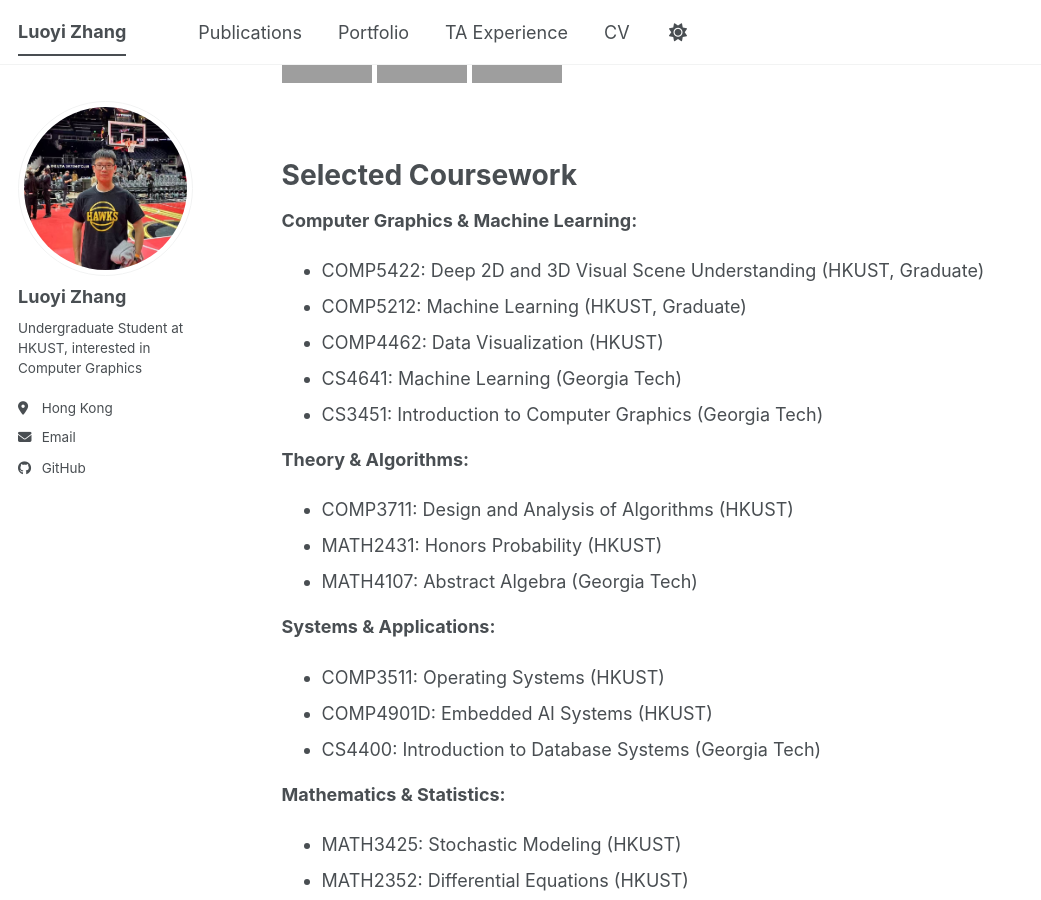
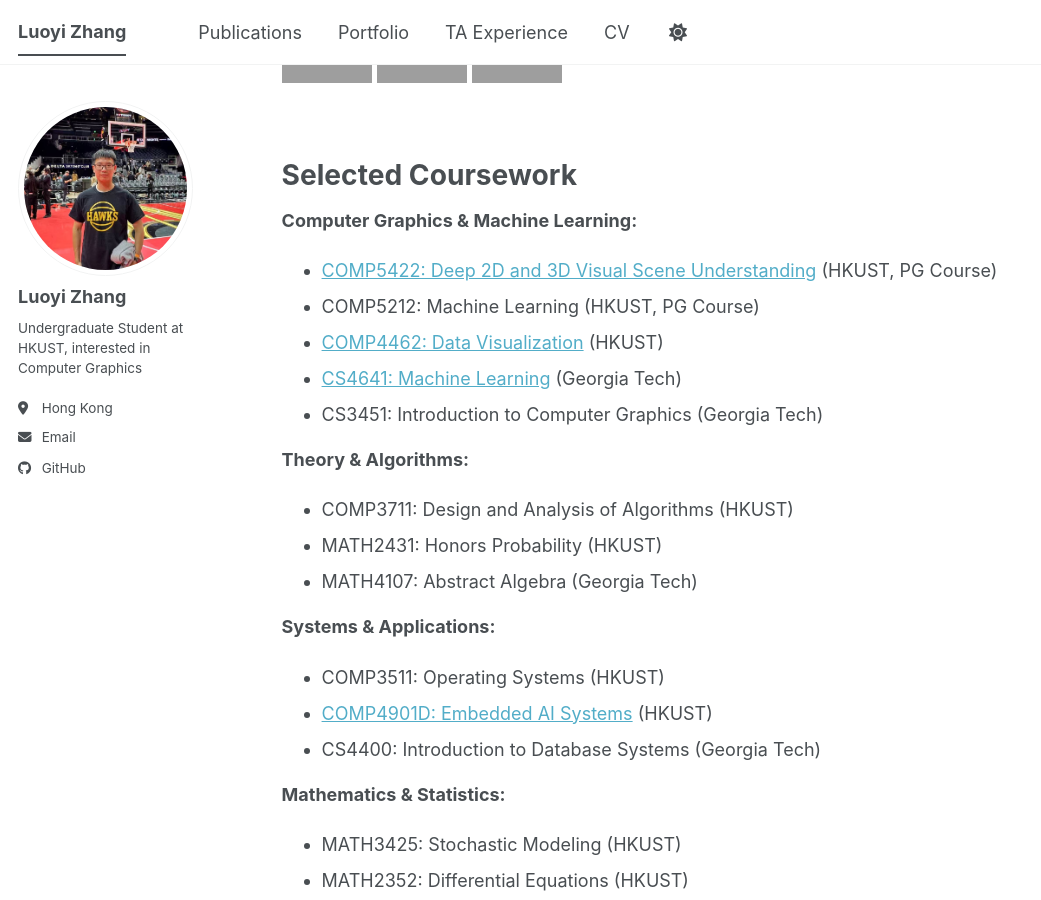
Before and after one commit to TheLogarhythm/TheLogarhythm.github.io, a Jekyll site: the page built from _pages/about.md, in a window 1280 px wide and 900 px high, scrolled down 1296 px, cut to the strip 0-900 px from the top of the window. Shown: the whole strip, without its empty margins (0-1041 px from the left). Built offline with Jekyll 4.4.1, drawn with Linux system fonts in a browser that asks for light colours; a script bundle is joined from its source files by our own code; library files that are not in the unit come from our copies; grey boxes are pictures that could not be loaded.

```diff
--- a/_pages/about.md
+++ b/_pages/about.md
@@ -53,10 +53,10 @@ Selected Coursework
 ======
 
 **Computer Graphics & Machine Learning:**
-- COMP5422: Deep 2D and 3D Visual Scene Understanding (HKUST, Graduate)
-- COMP5212: Machine Learning (HKUST, Graduate)
-- COMP4462: Data Visualization (HKUST)
-- CS4641: Machine Learning (Georgia Tech)
+- [COMP5422: Deep 2D and 3D Visual Scene Understanding](/portfolio/2026-scene-understanding/) (HKUST, PG Course)
+- COMP5212: Machine Learning (HKUST, PG Course)
+- [COMP4462: Data Visualization](/portfolio/2026-datavis-project/) (HKUST)
+- [CS4641: Machine Learning](/portfolio/2025-ml-project/) (Georgia Tech)
 - CS3451: Introduction to Computer Graphics (Georgia Tech)
 
 **Theory & Algorithms:**
```
Also changed, not shown: other parts of _pages/about.md (+1 -1 lines), _portfolio/2026-embedded-ai.md (+11 -0 lines).
